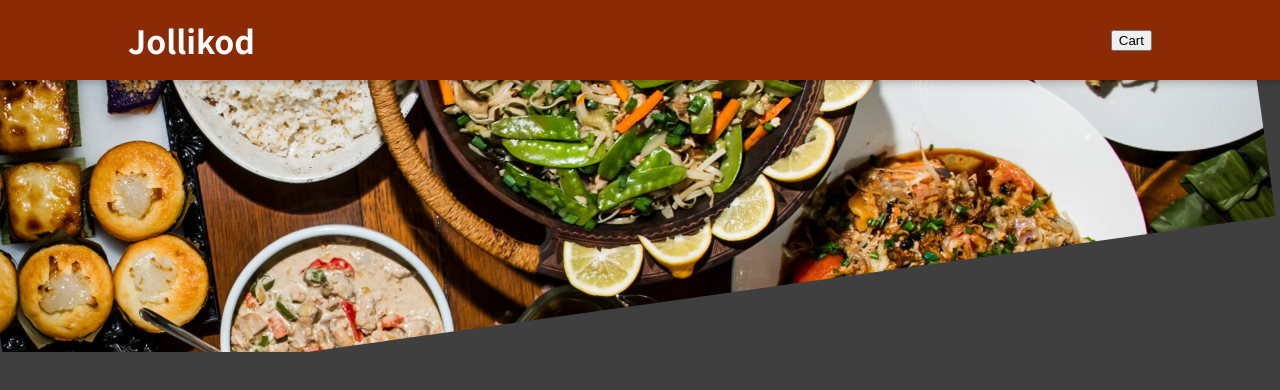
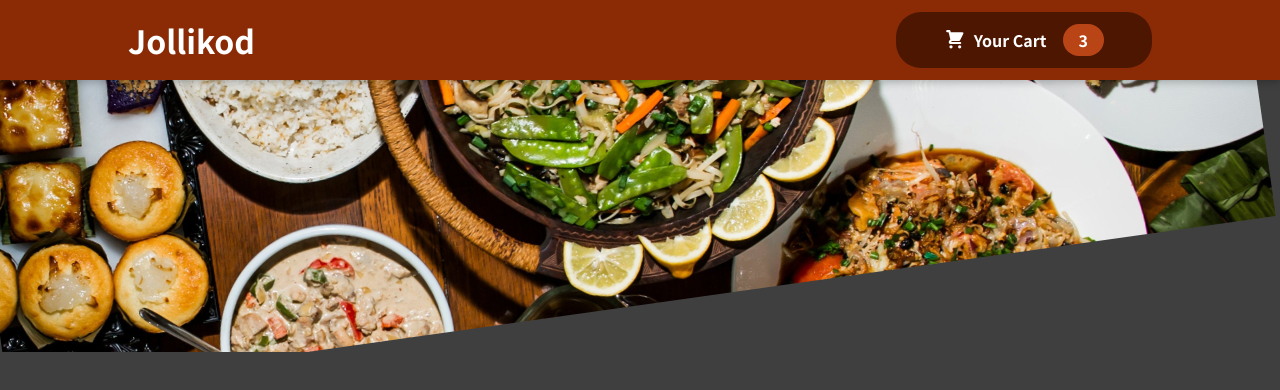
Before and after one commit to Riuseigi/food-order-app, a React (Create React App) app: page / in a window 1280 px wide. Shown: the top 390 px of the page. Built offline with nearby package versions, Linux system fonts and the light colour scheme.

Commit message:
adding the cart component to the header

```diff
--- /dev/null
+++ b/src/components/Cart/CartIcon.js
@@ -0,0 +1,13 @@
+const CartIcon = () => {
+    return (
+      <svg
+        xmlns='http://www.w3.org/2000/svg'
+        viewBox='0 0 20 20'
+        fill='currentColor'
+      >
+        <path d='M3 1a1 1 0 000 2h1.22l.305 1.222a.997.997 0 00.01.042l1.358 5.43-.893.892C3.74 11.846 4.632 14 6.414 14H15a1 1 0 000-2H6.414l1-1H14a1 1 0 00.894-.553l3-6A1 1 0 0017 3H6.28l-.31-1.243A1 1 0 005 1H3zM16 16.5a1.5 1.5 0 11-3 0 1.5 1.5 0 013 0zM6.5 18a1.5 1.5 0 100-3 1.5 1.5 0 000 3z' />
+      </svg>
+    );
+  };
+
+  export default CartIcon;
--- a/src/components/Layout/Header.js
+++ b/src/components/Layout/Header.js
@@ -1,6 +1,7 @@
 import React, {Fragment} from 'react'
 import mealsImage from '../../assets/meals.jpg'
 import classes from './Header.module.css'
+import HearderCartButton from './HearderCartButton'
 
 const Header = (props) => {
   return (
@@ -8,7 +9,7 @@
     <Fragment>
         <header className={classes.header}>
             <h1>Jollikod</h1>
-            <button>Cart</button>
+            <HearderCartButton/>
         </header>
         <div className={classes['main-image']}>
             <img src={mealsImage} alt = "A table full of delicious food"/>
--- /dev/null
+++ b/src/components/Layout/HeaderCartButton.module.css
@@ -0,0 +1,59 @@
+.button {
+    cursor: pointer;
+    font: inherit;
+    border: none;
+    background-color: #4d1601;
+    color: white;
+    padding: 0.75rem 3rem;
+    display: flex;
+    justify-content: space-around;
+    align-items: center;
+    border-radius: 25px;
+    font-weight: bold;
+  }
+
+  .button:hover,
+  .button:active {
+    background-color: #2c0d00;
+  }
+
+  .icon {
+    width: 1.35rem;
+    height: 1.35rem;
+    margin-right: 0.5rem;
+  }
+
+  .badge {
+    background-color: #b94517;
+    padding: 0.25rem 1rem;
+    border-radius: 25px;
+    margin-left: 1rem;
+    font-weight: bold;
+  }
+
+  .button:hover .badge,
+  .button:active .badge {
+    background-color: #92320c;
+  }
+
+  .bump {
+    animation: bump 300ms ease-out;
+  }
+
+  @keyframes bump {
+    0% {
+      transform: scale(1);
+    }
+    10% {
+      transform: scale(0.9);
+    }
+    30% {
+      transform: scale(1.1);
+    }
+    50% {
+      transform: scale(1.15);
+    }
+    100% {
+      transform: scale(1);
+    }
+  }
--- /dev/null
+++ b/src/components/Layout/HearderCartButton.js
@@ -0,0 +1,18 @@
+import React from 'react'
+import CartIcon from '../Cart/CartIcon'
+import classes from './HeaderCartButton.module.css'
+const HearderCartButton = (props) => {
+  return (
+    <button className={classes.button}>
+    <span className={classes.icon}>
+        <CartIcon/>
+    </span>
+    <span>Your Cart</span>
+    <span className={classes.badge}>
+        3
+    </span>
+    </button>
+  )
+}
+
+export default HearderCartButton
```
